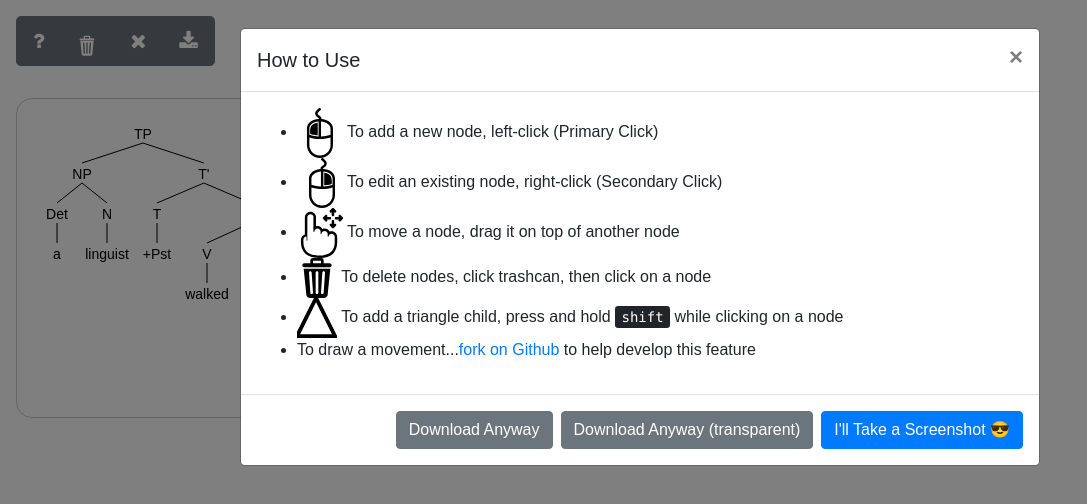
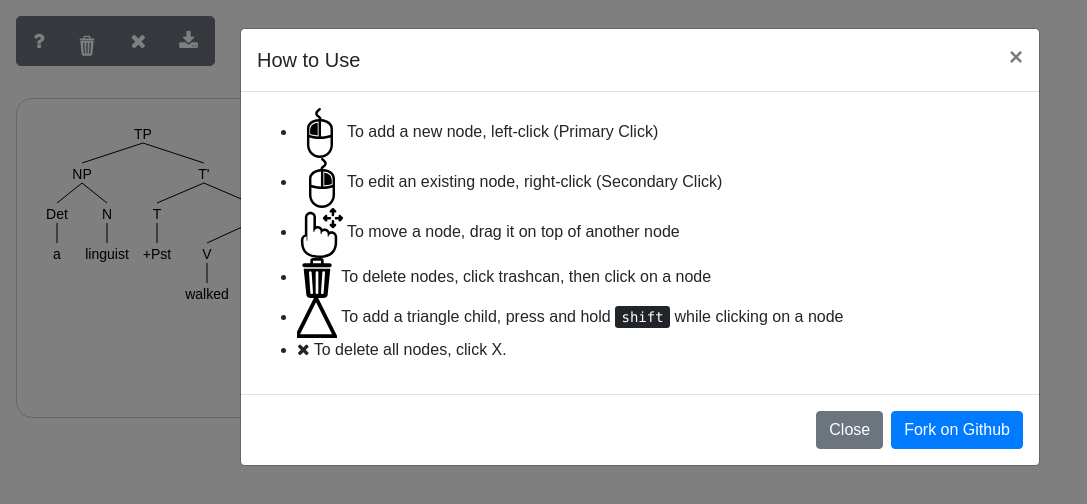
Before and after one commit to jiahao-c/EasySyntaxTree, a plain HTML site: page index.html in a window 1280 px wide. Both pictures are taken after a click on the button 38 px from the left and 40 px from the top of the page. Shown: the whole page, without its empty margins (0-1087 px from the left). Drawn offline with nearby package versions, Linux system fonts and the light colour scheme.

Commit message:
Update buttons

```diff
--- a/index.html
+++ b/index.html
@@ -140,17 +140,13 @@
                 To add a triangle child, press and hold <kbd>shift</kbd> while clicking on a node
                 </li>
                 <li>
-                    To draw a movement...<a href="https://github.com/jhcccc/EasySyntaxTree">fork on Github</a> to help develop this feature
+                    <i class="fa fa-times" aria-hidden="true"></i> To delete all nodes, click X.
                     </li>
                     </ul>
                 </div>
                 <div class="modal-footer">
-                    <button type="button" class="btn btn-secondary" onclick="exportToPNG(false)">Download
-                        Anyway</button>
-                    <button type="button" class="btn btn-secondary" onclick="exportToPNG(true)">Download Anyway
-                        (transparent)</button>
-                    <button type="button" class="btn btn-primary" data-dismiss="modal">I'll Take a Screenshot
-                        &#128526;</button>
+                    <button type="button" class="btn btn-secondary" data-dismiss="modal">Close</button>
+                    <a target="_blank" href="https://github.com/jhcccc/EasySyntaxTree" class="btn btn-primary" >Fork on Github</a>
                 </div>
             </div>
         </div>
```
